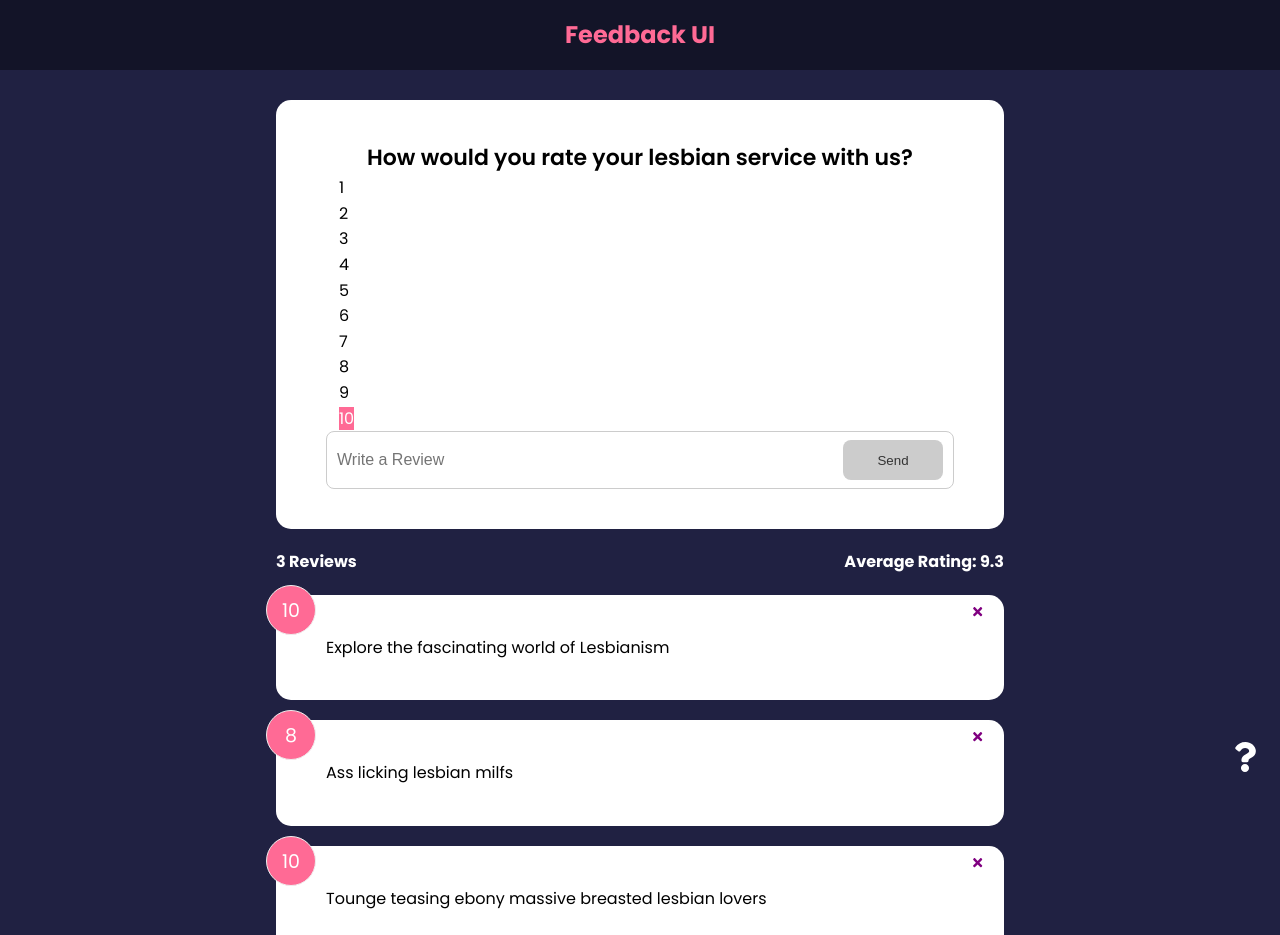
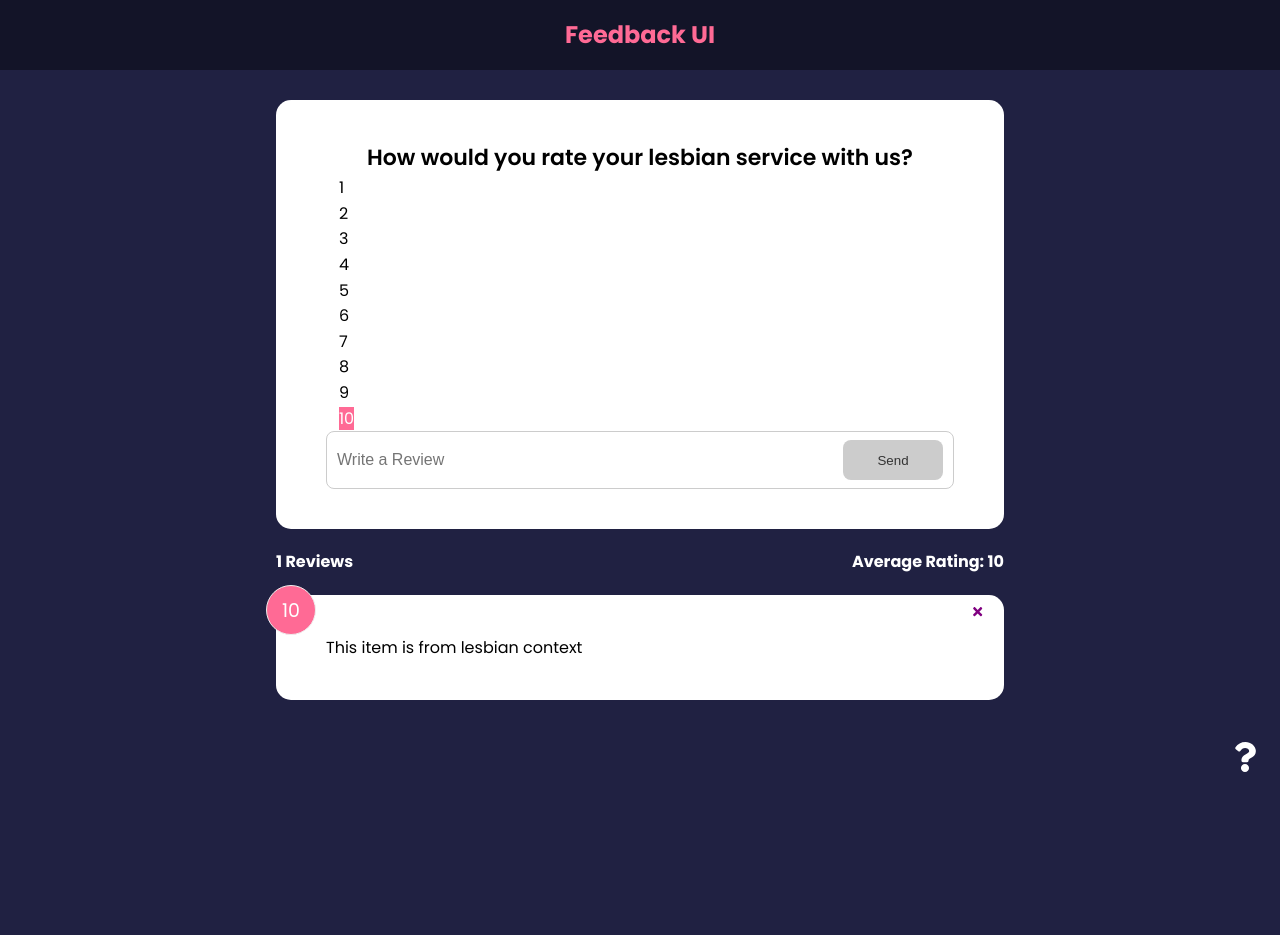
Before and after one commit to railsudemydale2/Feedback-App, a React (Create React App) app: page / in a window 1280 px wide. Shown: the top 935 px of the page. After the commit the page ends 800 px from the top, so only its background shows below. Built offline with nearby package versions, Linux system fonts and the light colour scheme.

Commit message:
Get Global State With the useContext Hook

```diff
--- a/src/App.js
+++ b/src/App.js
@@ -37,11 +37,8 @@
               element={
                 <>
                   <FeedbackForm handleAdd={addFeedback} />
-                  <FeedbackStats feedback={feedback} />
-                  <FeedbackList
-                    feedback={feedback}
-                    handleDelete={deleteFeedback}
-                  />
+                  <FeedbackStats />
+                  <FeedbackList handleDelete={deleteFeedback} />
                 </>
               }
             ></Route>
--- a/src/components/FeedbackList.jsx
+++ b/src/components/FeedbackList.jsx
@@ -1,8 +1,11 @@
 import { motion, AnimatePresence } from 'framer-motion';
-import PropTypes from 'prop-types';
+import { useContext } from 'react';
+// import PropTypes from 'prop-types';
 import FeedbackItem from './FeedbackItem';
+import FeedbackContext from '../context/FeedbackContext';
 
-function FeebackList({ feedback, handleDelete }) {
+function FeebackList({ handleDelete }) {
+  const {feedback} = useContext(FeedbackContext);
   if (!feedback || feedback.length === 0) {
     return <p>No Feedback Yet</p>;
   }
@@ -40,14 +43,14 @@
   // );
 }
 
-FeedbackItem.propTypes = {
-  feedback: PropTypes.arrayOf(
-    PropTypes.shape({
-      id: PropTypes.number.isRequired,
-      text: PropTypes.string.isRequired,
-      rating: PropTypes.number.isRequired,
-    })
-  ),
-};
+// FeedbackItem.propTypes = {
+//   feedback: PropTypes.arrayOf(
+//     PropTypes.shape({
+//       id: PropTypes.number.isRequired,
+//       text: PropTypes.string.isRequired,
+//       rating: PropTypes.number.isRequired,
+//     })
+//   ),
+// };
 
 export default FeebackList;
--- a/src/components/FeedbackStats.jsx
+++ b/src/components/FeedbackStats.jsx
@@ -1,6 +1,9 @@
-import PropTypes from 'prop-types';
+// import PropTypes from 'prop-types';
+import { useContext } from 'react';
+import FeedbackContext from '../context/FeedbackContext';
 
-function FeedbackStats({ feedback }) {
+function FeedbackStats() {
+  const {feedback} = useContext(FeedbackContext);
   // Calculate ratings avg
   let average =
     feedback.reduce((acc, cur) => {
@@ -18,8 +21,8 @@
   );
 }
 
-FeedbackStats.propTypes = {
-  feedback: PropTypes.array.isRequired,
-};
+// FeedbackStats.propTypes = {
+//   feedback: PropTypes.array.isRequired,
+// };
 
 export default FeedbackStats;
```
